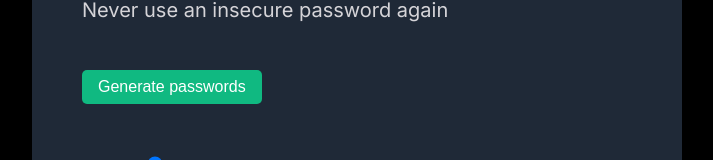
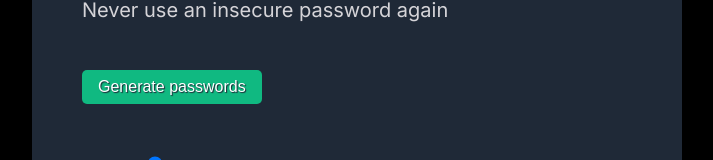
Before and after one commit to wanidev0/password-generator, a plain HTML site: page index.html in a window 1280 px wide. Shown: the part 304-464 px from the top of the page, without its empty margins (283-996 px from the left). Drawn offline with Linux system fonts and the light colour scheme.

Commit message:
Remove comments and add shadow to btn-gen text

```diff
--- a/index.css
+++ b/index.css
@@ -13,8 +13,6 @@ body {
     margin: 100px auto;
     width: 550px;
     border-radius: 20px;
-    /* box-sizing: border-box; */
-
 }
 .heading {
     font-family: Karla, sans-serif;
@@ -43,6 +41,7 @@ body {
     padding: 8px 16px;
     font-size: 16px;
     font-weight: 500;
+    text-shadow: 1px 1px 1px #1F2937;
     transition: 0.25s 0s ease;
 
     &:hover {
@@ -62,7 +61,6 @@ body {
     display: flex;
     flex-direction: column;
     gap: 16px;
-
 }
 
 label {
```
Also changed, not shown: index.html (+0 -2 lines).
